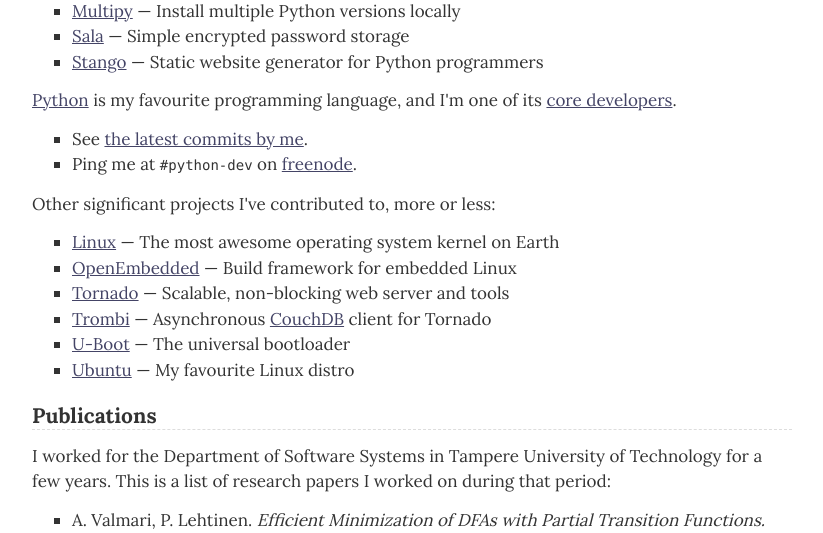
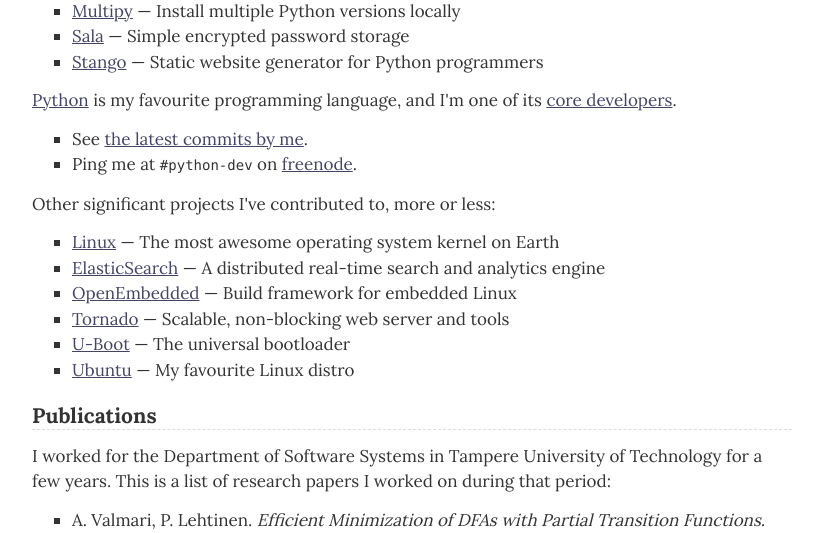
Before and after one commit to akheron/www.digip.org, a Python web app: template templates/about.html in a window 1280 px wide. Shown: the part 654-1187 px from the top of the page, without its empty margins (228-1051 px from the left). Run offline with Jinja, Linux system fonts and the light colour scheme; the template is opened without the code that fills it, so the values that code supplies are empty; some libraries are stand-ins or nearby versions.

Commit message:
Update list of contributed projects

```diff
--- a/templates/about.html
+++ b/templates/about.html
@@ -99,14 +99,13 @@
   </p>
   <ul>
     <li><a href="http://kernel.org/">Linux</a> &mdash; The most
-    awesome operating system kernel on Earth</li>
+      awesome operating system kernel on Earth</li>
+    <li><a href="http://www.elasticsearch.org/">ElasticSearch</a> &mdash;
+      A distributed real-time search and analytics engine</li>
     <li><a href="http://www.openembedded.org/">OpenEmbedded</a>
       &mdash; Build framework for embedded Linux</li>
     <li><a href="http://www.tornadoweb.org/">Tornado</a> &mdash;
       Scalable, non-blocking web server and tools</li>
-    <li><a href="http://inoi.github.com/trombi/">Trombi</a> &mdash;
-      Asynchronous <a href="http://couchdb.apache.org/">CouchDB</a>
-      client for Tornado</li>
     <li><a href="http://www.denx.de/wiki/U-Boot">U-Boot</a> &mdash;
       The universal bootloader</li>
     <li><a href="http://www.ubuntu.com">Ubuntu</a> &mdash;
```
